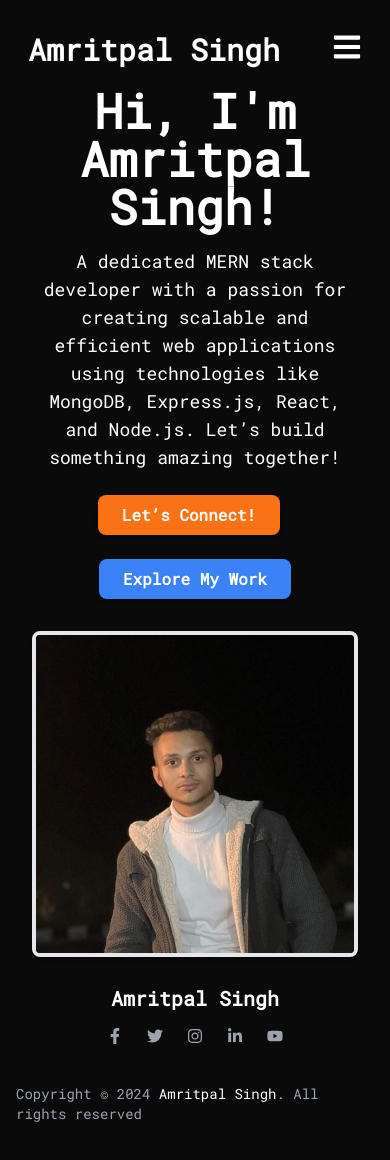
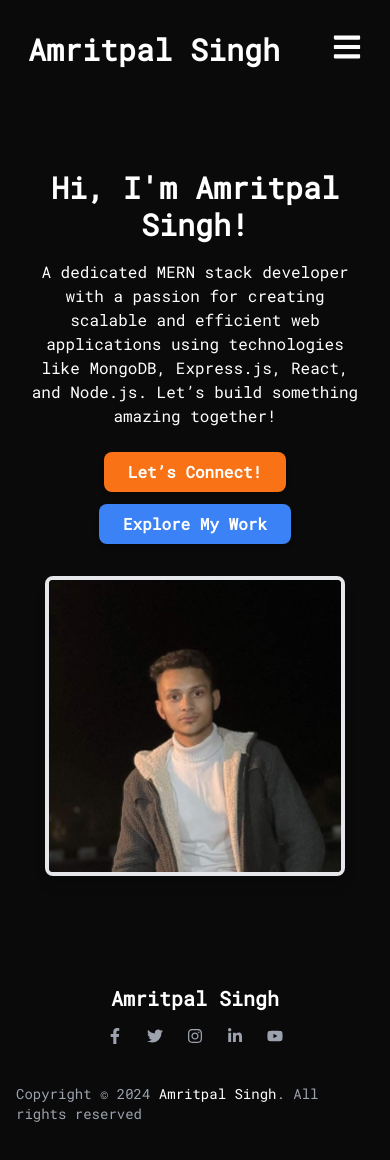
Before and after one commit to xmaxxxx/nextthings, a Next.js app: page / in a window 390 px wide. Shown: the top 1160 px of the page. Built offline with nearby package versions, Linux system fonts and the light colour scheme.

Commit message:
hero updated

```diff
--- a/src/app/components/HeroSection.js
+++ b/src/app/components/HeroSection.js
@@ -4,39 +4,38 @@ import Link from "next/link";
 
 const HeroSection = () => {
   return (
-    <div className="flex h-[60vh] min-h-screen items-center justify-center ">
-      <div className="flex flex-col md:flex-row items-center justify-between w-full px-8 py-4 max-w-screen-xl mx-auto">
+    <div className="flex h-[80vh] min-h-screen items-center justify-center ">
+      <div className="flex flex-col md:flex-row items-center justify-between w-full px-6 md:px-8 py-4 max-w-screen-xl mx-auto">
         {/* Left Side: Text Section */}
         <div className="text-center md:text-left">
-          <h1 className="text-white text-5xl font-bold mb-4">
+          <h1 className="text-white text-3xl sm:text-4xl lg:text-5xl font-bold mb-4 leading-tight">
             Hi, I'm Amritpal Singh!
           </h1>
-          <p className="text-white text-lg md:text-xl max-w-md mx-auto md:mx-0">
-            A dedicated MERN stack developer with a passion for creating
-            scalable and efficient web applications using technologies like
-            MongoDB, Express.js, React, and Node.js. Let’s build something
-            amazing together!
+          <p className="text-white text-base sm:text-lg md:text-xl max-w-md mx-auto md:mx-0">
+            A dedicated MERN stack developer with a passion for creating scalable and efficient web applications using technologies like MongoDB, Express.js, React, and Node.js. Let’s build something amazing together!
           </p>
+          <div className="flex flex-col sm:flex-row sm:justify-center md:justify-start mt-6 space-y-3 sm:space-y-0 sm:space-x-4">
             <Link href="/contact">
-            <button className="mt-6 mr-3 bg-orange-500 hover:bg-orange-700 text-white font-bold py-2 px-6 rounded-lg shadow-md transition-all duration-300 ease-in-out transform hover:scale-105">
+              <button className="bg-orange-500 hover:bg-orange-700 text-white font-bold py-2 px-6 rounded-lg shadow-md transition-all duration-300 ease-in-out transform hover:scale-105">
                 Let’s Connect!
               </button>
             </Link>
-          <Link href="/project" >
-            <button className="mt-6  bg-blue-500 hover:bg-blue-700 text-white font-bold py-2 px-6 rounded-lg shadow-md transition-all duration-300 ease-in-out transform hover:scale-105">
+            <Link href="/project">
+              <button className="bg-blue-500 hover:bg-blue-700 text-white font-bold py-2 px-6 rounded-lg shadow-md transition-all duration-300 ease-in-out transform hover:scale-105">
                 Explore My Work
               </button>
             </Link>
           </div>
+        </div>
 
         {/* Right Side: Image Section */}
-        <div className="mt-8 md:mt-0">
+        <div className="mt-8 md:mt-0 flex justify-center">
           <Image
             src="/aj.jpg"
-            width={400}
-            height={400}
+            width={300}
+            height={300}
             alt="Developer Image"
-            className="rounded-lg shadow-lg border-4 border-red "
+            className="rounded-lg shadow-lg border-4 border-white-500"
           />
         </div>
       </div>
```
Lines whose indentation alone changed are shown as unchanged.
